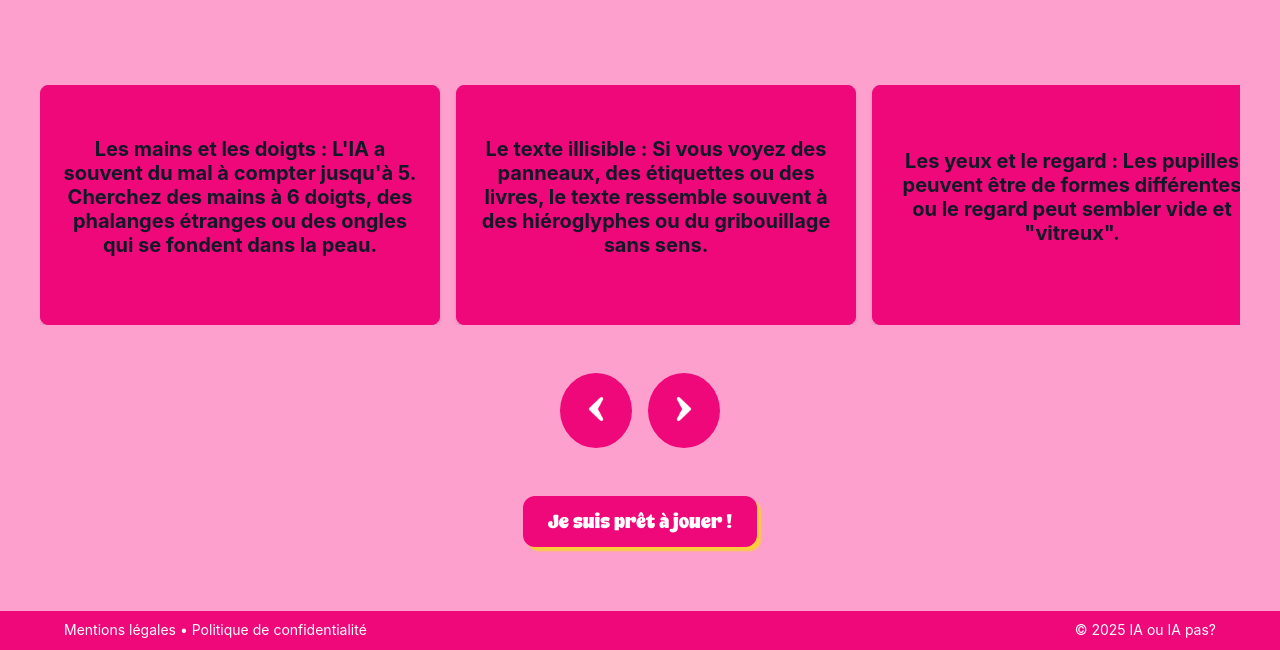
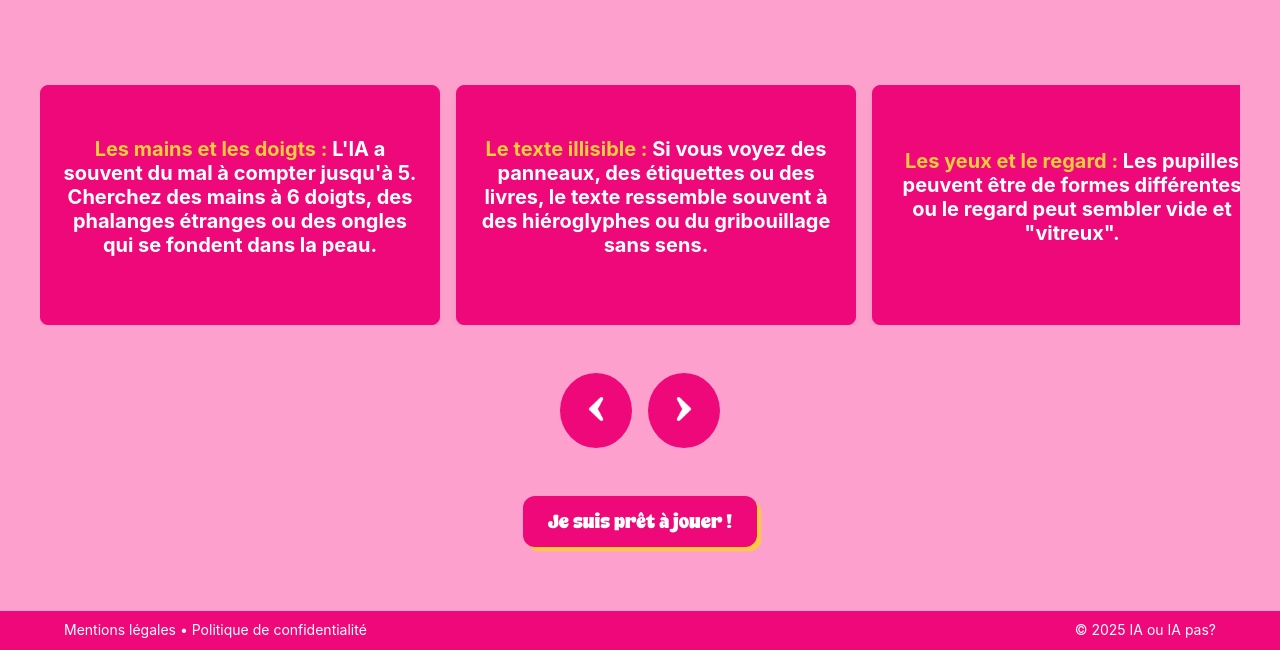
Before and after one commit to kai733/jeu-sae302, a plain HTML site: page frontend/astuces.html in a window 1280 px wide. Shown: the part 296-946 px from the top of the page. Drawn offline with Linux system fonts and the light colour scheme; a web font is replaced by a local one.

Commit message:
changed text color in astuces

```diff
--- a/frontend/assets/css/style.css
+++ b/frontend/assets/css/style.css
@@ -804,30 +804,39 @@ input[type="number"]:focus {
     align-content: center;
     border-color: #EE087A;
     border-radius: .5em;
-
 }
 
-.scroll-left, .scroll-right {
-    background-color:#EE087A ;
+.card h3 {
+    color: var(--color-text-secondary);
+}
+
+.card strong {
+    color: var(--color-shadow);
+}
+
+.scroll-left,
+.scroll-right {
+    background-color: #EE087A;
     padding: 0.5rem 0.5rem;
     border-radius: 50%;
     border: #EE087A 1rem solid;
 }
 
-.scroll-buttons{
+.scroll-buttons {
     display: flex;
     justify-content: center;
     gap: 1rem;
 
 }
 
-.scroll-buttons img{
+.scroll-buttons img {
     width: 1.5rem;
 }
 
-#button-ready{
+#button-ready {
     margin-bottom: 2rem;
 }
+
 /* --- Page Astuces --- */
 .tips-grid {
     display: grid;
```
